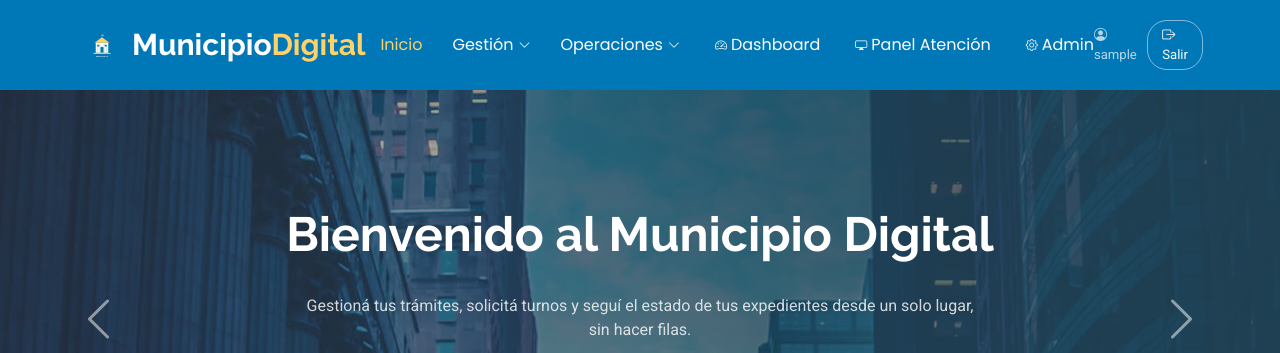
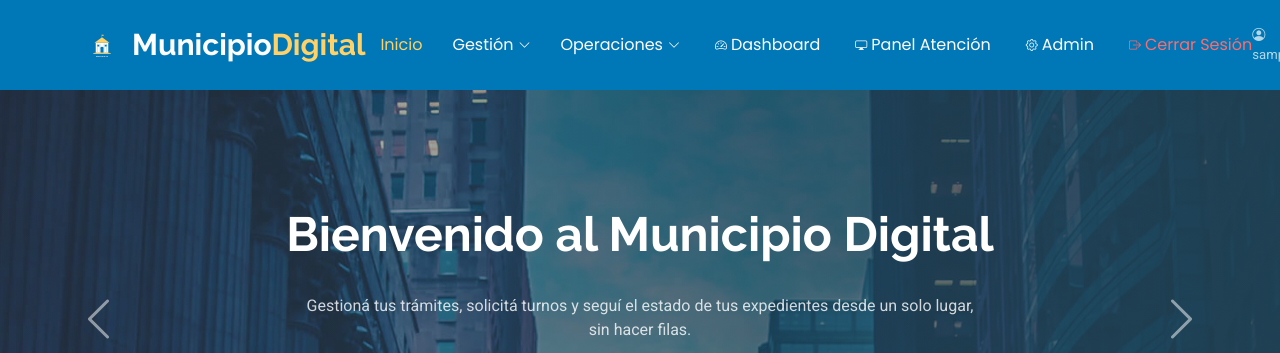
Before and after one commit to Dari0607/Municipio, a Django app: page / in a window 1280 px wide. Shown: the top 353 px of the page. Run offline with Django 5.2, Linux system fonts and the light colour scheme; the visitor is signed in with stand-in values (Sample User, id 1); some libraries are stand-ins or nearby versions.

Commit message:
fix: agregar botón cerrar sesión en menú mobile

```diff
--- a/Tramites/templates/plantillaPrincipal.html
+++ b/Tramites/templates/plantillaPrincipal.html
@@ -176,11 +176,17 @@
               <li><a href="/dashboard/"><i class="bi bi-speedometer2 me-1"></i>Dashboard</a></li>
               <li><a href="/panel-funcionario/"><i class="bi bi-display me-1"></i>Panel Atención</a></li>
               <li><a href="/admin/"><i class="bi bi-gear me-1"></i>Admin</a></li>
+              <li><a href="/logout/" style="color:#ff6b6b !important;">
+                <i class="bi bi-box-arrow-right me-1"></i>Cerrar Sesión
+              </a></li>
 
             {% else %}
               <li><a href="/solicitar-turno/">Solicitar Turno</a></li>
               <li><a href="/mis-turnos/">Mis Turnos</a></li>
               <li><a href="/sala-espera/">Sala de Espera</a></li>
+              <li><a href="/logout/" style="color:#ff6b6b !important;">
+                <i class="bi bi-box-arrow-right me-1"></i>Cerrar Sesión
+              </a></li>
             {% endif %}
 
           {% else %}
```
